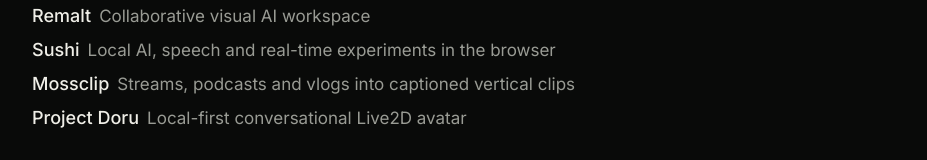
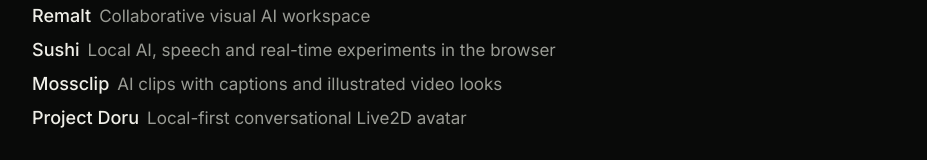
Before and after one commit to K-Jadeja/junimo-dev, a Next.js app: page / in a window 1280 px wide. Shown: the part 534-694 px from the top of the page, without its empty margins (288-1215 px from the left). Built offline with nearby package versions, Linux system fonts and the light colour scheme.

Commit message:
Showcase Mossclip Looks and distinguish styled clip outputs

```diff
--- a/src/data/portfolio.ts
+++ b/src/data/portfolio.ts
@@ -77,20 +77,21 @@
     slug: "mossclip",
     index: "03",
     name: "Mossclip",
-    eyebrow: "AI clipping for creators",
+    eyebrow: "AI clipping and video looks",
     role: "Full-Stack AI Engineer / Creator",
     homeRole: "Creator / Full-Stack AI Engineer",
     status: "Closed beta",
     year: "2025–Present",
-    homeDescription: "Streams, podcasts and vlogs into captioned vertical clips",
-    url: "https://mossclip.com",
-    description: "An AI clipping tool that finds highlights in streams, podcasts and vlogs, cuts them vertical and adds word-timed captions. The final edit stays with the creator.",
-    overview: "Start with a YouTube, Twitch or Kick recording, or upload a file. Mossclip finds the moments worth keeping, reframes the footage for a phone and produces a batch of clips. Creators can cut by deleting transcript words, choose from nine caption styles and export at 1080 × 1920 without a watermark. I’m developing it with a Discord beta community, using their clips and feedback to improve the workflow.",
+    homeDescription: "AI clips with captions and illustrated video looks",
+    url: "https://mossclip.com/en/looks",
+    linkLabel: "Explore Looks",
+    description: "Turns streams, podcasts and vlogs into short vertical videos, from editable captions to fully styled Blackboard, Notebook and Collage looks.",
+    overview: "Start with a YouTube, Twitch or Kick recording, or upload a file. Mossclip finds the highlights and reframes them vertically. Choose editable captions or a finished look: Blackboard adds chalk drawings, Notebook adds pen notes, and Collage builds a stop-motion paper collage. Captioned clips support word-by-word transcript edits; styled looks are rendered into the video. Existing captioned clips can also be restyled. I’m building it with a Discord beta community, using their clips and feedback to improve the workflow.",
     media: {
       type: "image",
-      src: "/projects/mossclip/mossclip-public.webp",
-      alt: "Mossclip homepage showing captioned vertical clips from gaming streams, podcasts and vlogs.",
-      aspectRatio: "1440 / 1100",
+      src: "/projects/mossclip/mossclip-looks.webp",
+      alt: "Mossclip Looks showing one podcast clip as plain captions, Blackboard chalk drawings, Notebook pen notes and Collage paper cut-outs.",
+      aspectRatio: "1440 / 820",
     },
   },
   {
```
Also changed, not shown: public/projects/mossclip/mossclip-looks.webp (added), 2 other files (tests, documents, lock files or other folders).
